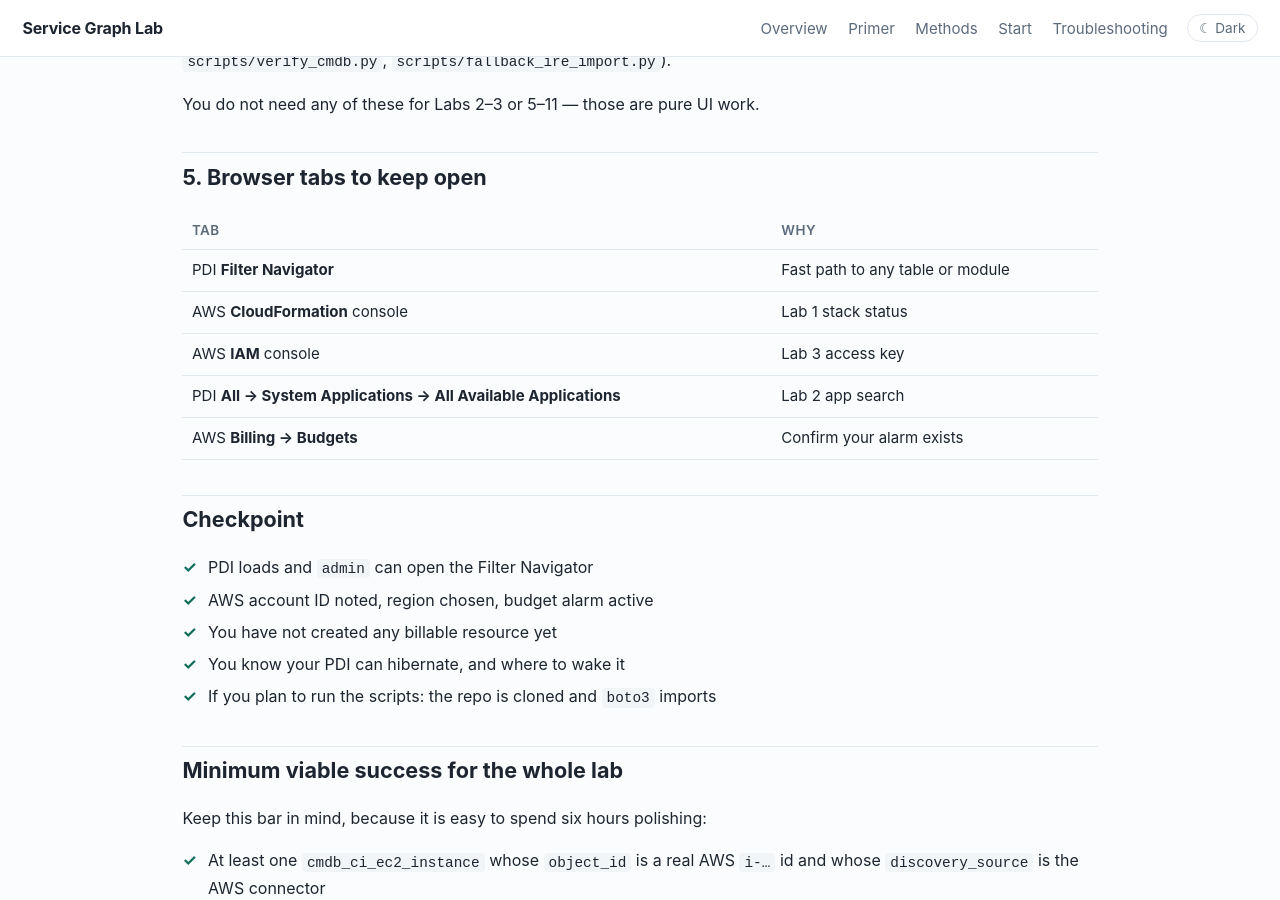
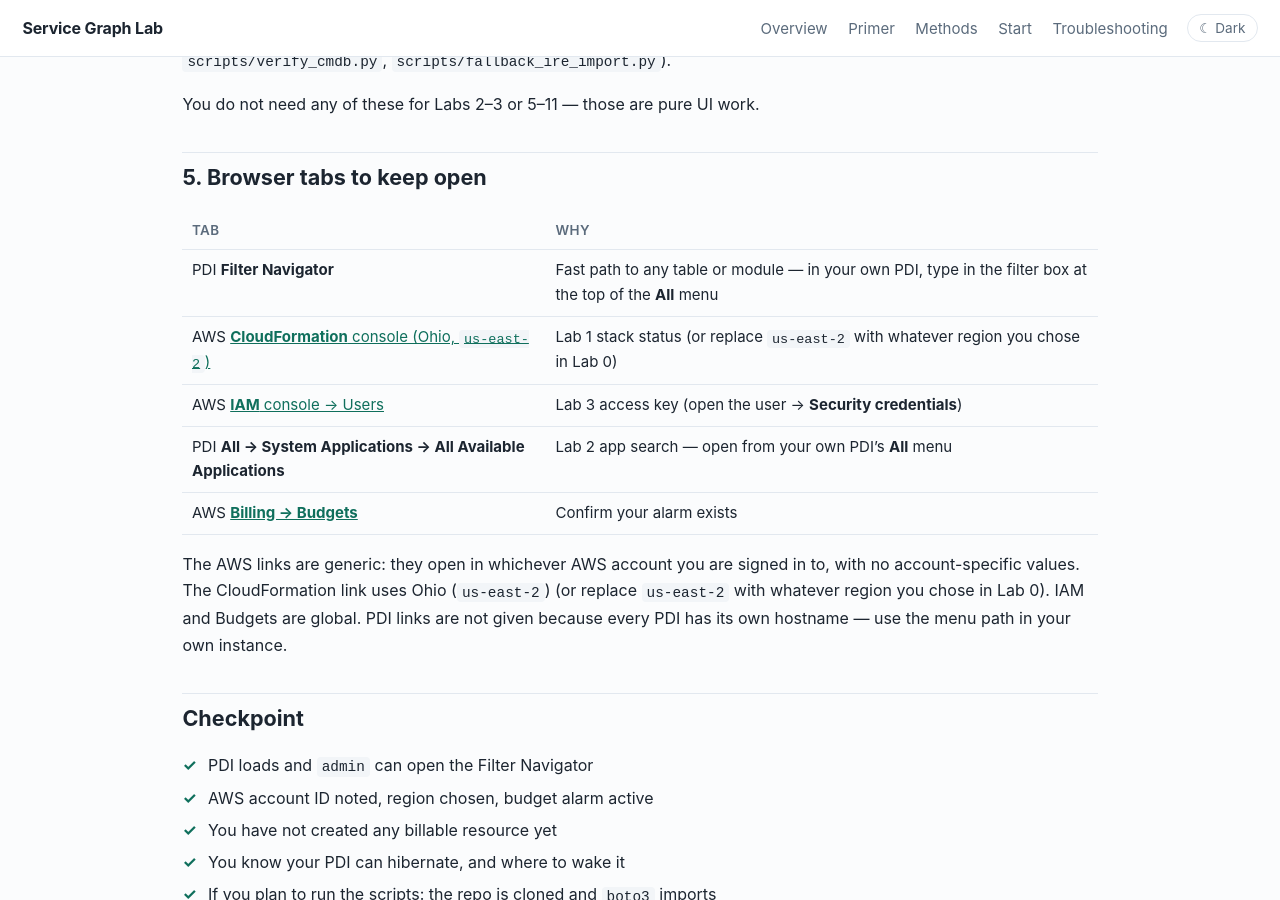
Before and after one commit to eltonaguiar/ServiceNow_ServiceGraph_Lab, a Jekyll site: the page built from labs/00-prerequisites.md, in a window 1280 px wide and 900 px high, scrolled down 3349 px. Built offline with Jekyll 4.4.1, drawn with Linux system fonts in a browser that asks for light colours.

Commit message:
docs(lab0): add generic AWS console links to browser-tabs table

```diff
--- a/labs/00-prerequisites.md
+++ b/labs/00-prerequisites.md
@@ -229,11 +229,16 @@ You do not need any of these for Labs 2–3 or 5–11 — those are pure UI work
 
 | Tab | Why |
 |---|---|
-| PDI **Filter Navigator** | Fast path to any table or module |
-| AWS **CloudFormation** console | Lab 1 stack status |
-| AWS **IAM** console | Lab 3 access key |
-| PDI **All → System Applications → All Available Applications** | Lab 2 app search |
-| AWS **Billing → Budgets** | Confirm your alarm exists |
+| PDI **Filter Navigator** | Fast path to any table or module — in your own PDI, type in the filter box at the top of the **All** menu |
+| AWS [**CloudFormation** console (Ohio, `us-east-2`)](https://us-east-2.console.aws.amazon.com/cloudformation/home?region=us-east-2) | Lab 1 stack status (or replace `us-east-2` with whatever region you chose in Lab 0) |
+| AWS [**IAM** console → Users](https://console.aws.amazon.com/iam/home#/users) | Lab 3 access key (open the user → **Security credentials**) |
+| PDI **All → System Applications → All Available Applications** | Lab 2 app search — open from your own PDI's **All** menu |
+| AWS [**Billing → Budgets**](https://us-east-1.console.aws.amazon.com/billing/home#/budgets) | Confirm your alarm exists |
+
+The AWS links are generic: they open in whichever AWS account you are signed in to, with no
+account-specific values. The CloudFormation link uses Ohio (`us-east-2`) (or replace `us-east-2`
+with whatever region you chose in Lab 0). IAM and Budgets are global. PDI links are not
+given because every PDI has its own hostname — use the menu path in your own instance.
 
 ## Checkpoint
 
```
